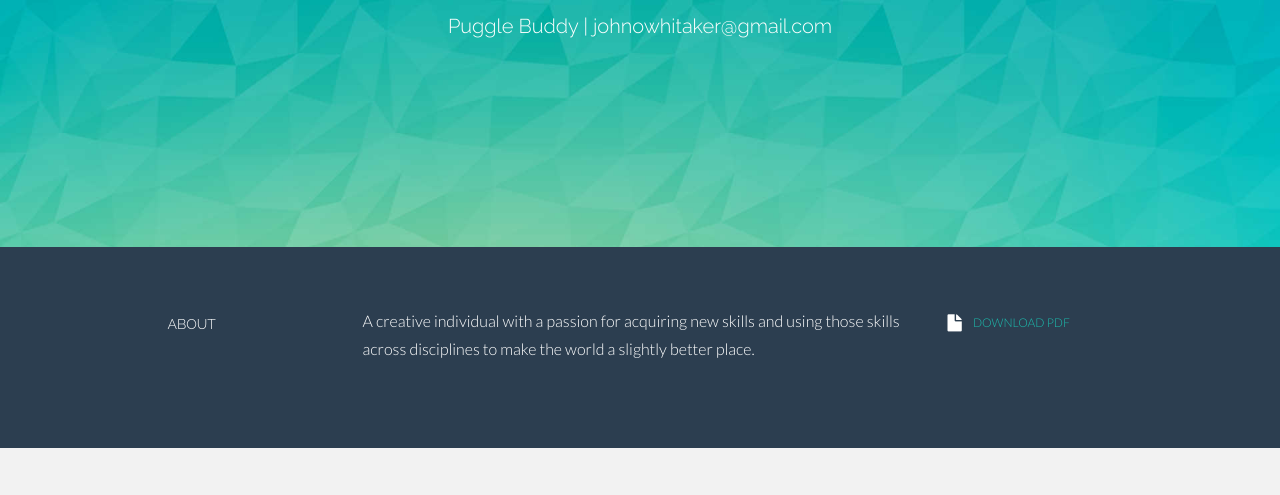
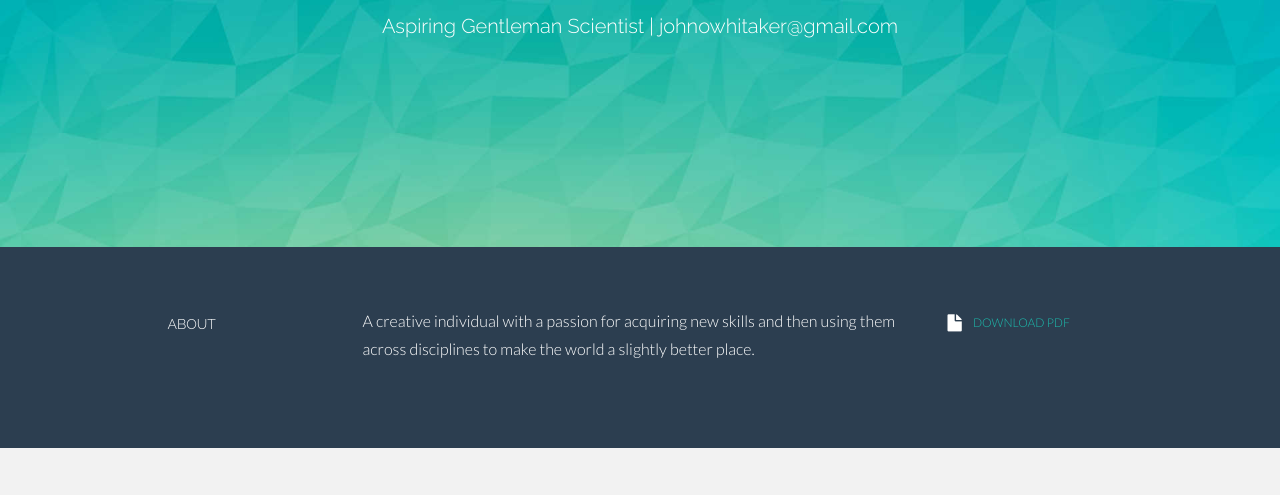
Before and after one commit to johnowhitaker/cv, a plain HTML site: page index.html in a window 1280 px wide. Shown: the part 253-748 px from the top of the page. Drawn offline with Linux system fonts and the light colour scheme.

Commit message:
Changed tagline

```diff
--- a/index.html
+++ b/index.html
@@ -58,7 +58,7 @@
        <div class="row centered">
          <div class="col-lg-12">
            <h1>Jonathan Whitaker</h1>
-           <h3>Puggle Buddy |
+           <h3> Aspiring Gentleman Scientist |
             <a href="mailto:johnowhitaker@gmail.com">johnowhitaker@gmail.com</a>
            </h3>
          </div><!--/.col-lg-12-->
@@ -75,8 +75,7 @@
             <h5>ABOUT</h5>
           </div>
           <div class="col-lg-6">
-<p> A creative individual with a passion for acquiring new skills and using those
-skills across disciplines to make the world a slightly better place. <!--Add some stuff?-->
+<p> A creative individual with a passion for acquiring new skills and then using them across disciplines to make the world a slightly better place. <!--Add some stuff?-->
 </div>
           <div class="col-lg-3">
             <p><a href="cv_short.pdf"><i class="icon-file"></i> <sm>DOWNLOAD PDF</sm></a></p>
```
